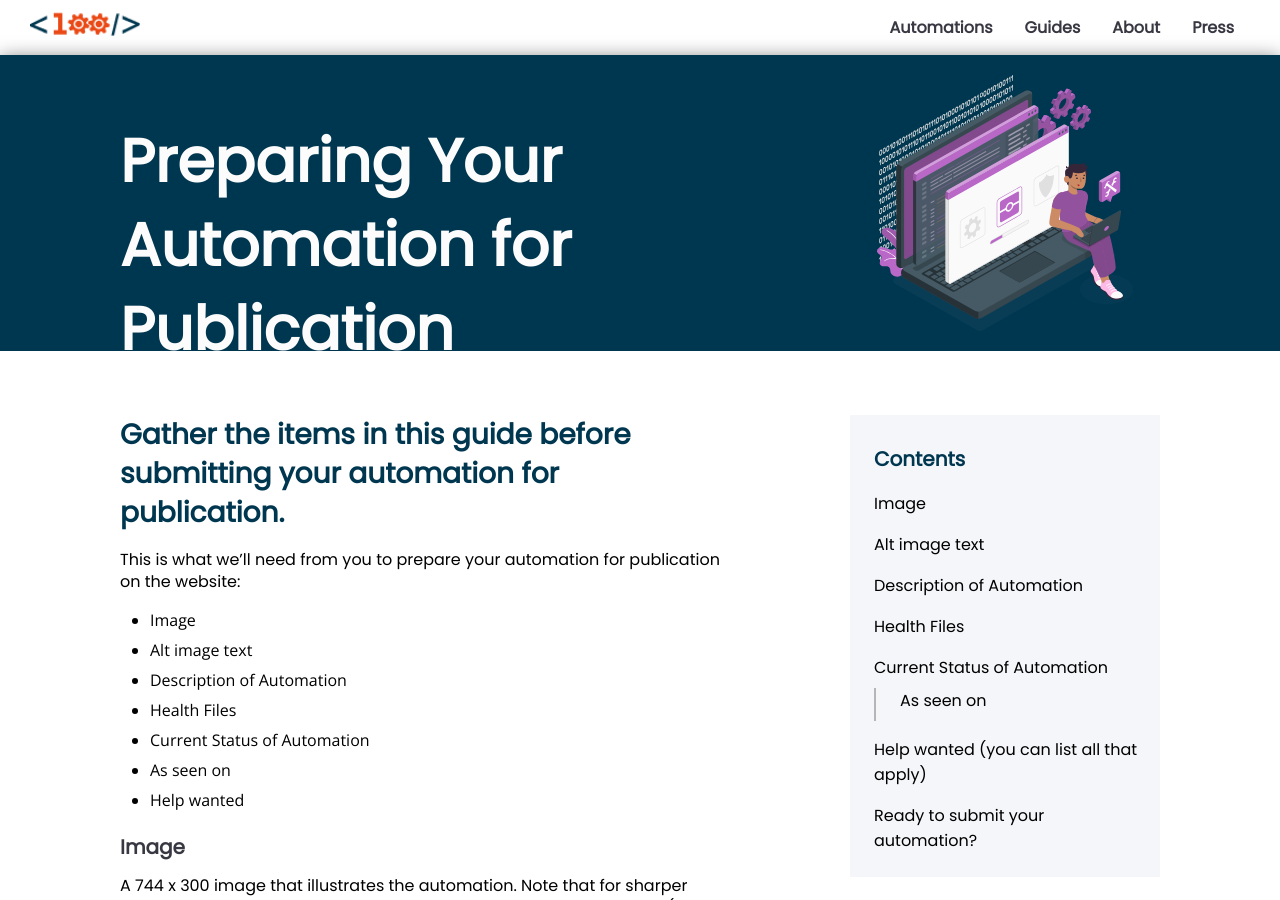
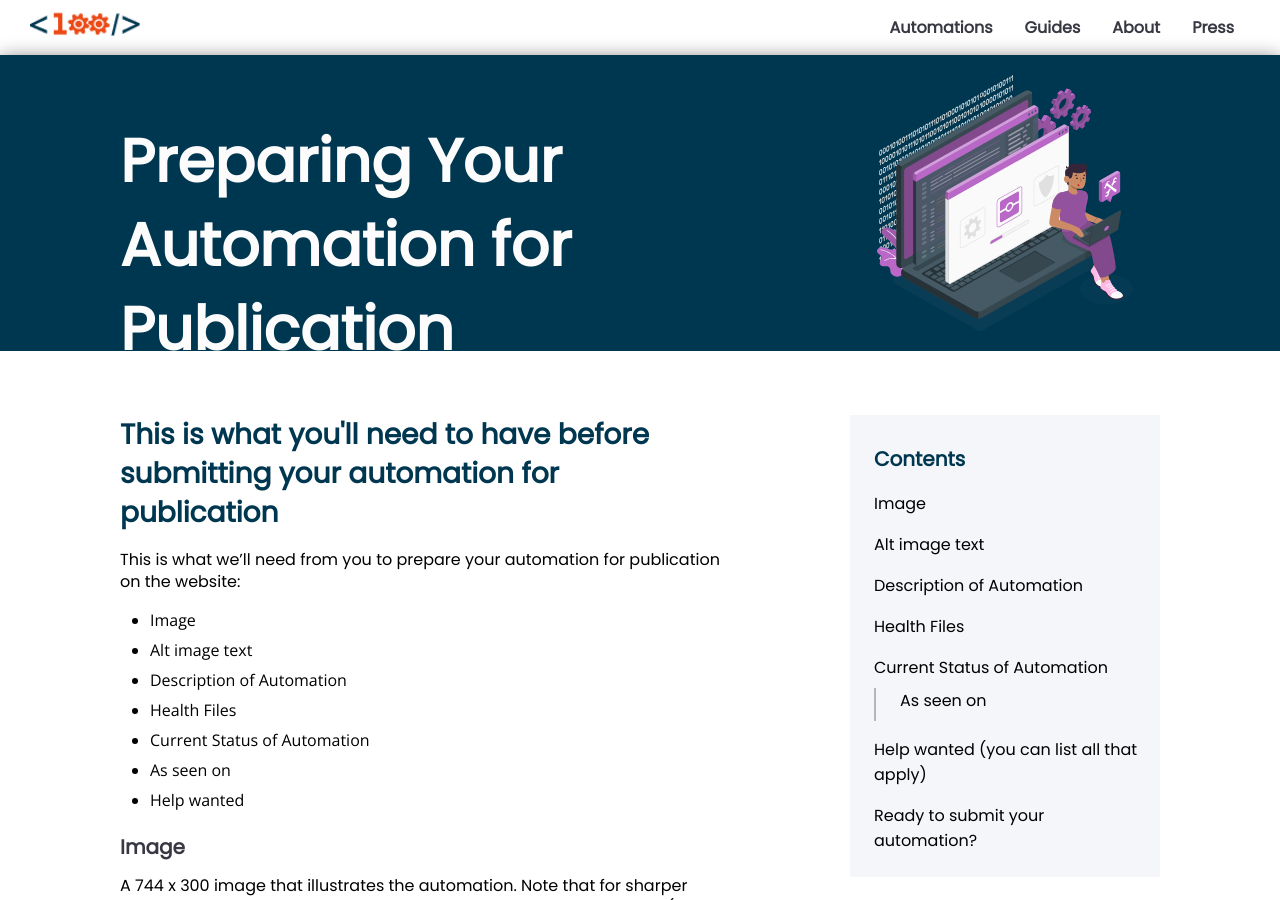
Before and after one commit to 100Automations/Website, a Jekyll site: the page built from _guides/prep-automation-for-publication.md, in a window 1280 px wide and 900 px high. Built offline with Jekyll 4.4.1, drawn with Linux system fonts in a browser that asks for light colours.

Commit message:
edited description for style
old description: Gather the items in this guide before submitting your automation for publication.

```diff
--- a/_guides/prep-automation-for-publication.md
+++ b/_guides/prep-automation-for-publication.md
@@ -1,6 +1,6 @@
 ---
 title: Preparing Your Automation for Publication
-description: Gather the items in this guide before submitting your automation for publication.
+description: This is what you'll need to have before submitting your automation for publication
 status: active
 display: true
 category: 3
```
